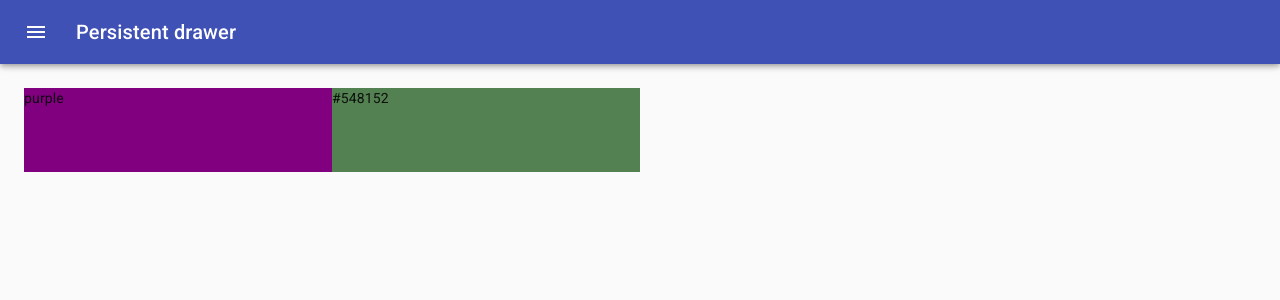
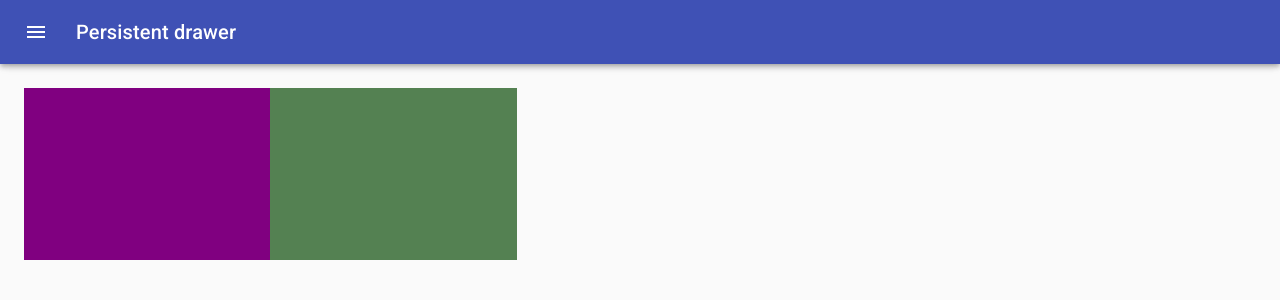
Before and after one commit to nadaralp/Color-Project, a React (Create React App) app: page /palette/new in a window 1280 px wide. Shown: the top 300 px of the page. Built offline with nearby package versions, Linux system fonts and the light colour scheme.

Commit message:
added draggable color box

```diff
--- /dev/null
+++ b/src/Components/DraggableColorBox.js
@@ -0,0 +1,28 @@
+import React from 'react';
+import { withStyles } from '@material-ui/styles';
+
+const styles = (theme => ({
+    root: {
+        background: props => props.backgroundColor,
+        height: '25%',
+        width: '20%',
+        display: 'inline-block',
+        cursor: 'pointer',
+        position: 'relative',
+        marginBottom: '-4.4px'
+    }
+}));
+
+const DraggableColorBox = (props) => {
+    const { classes } = props;
+    const { color } = props;
+    console.log(props);
+
+    return (
+        <div className={classes.root}>
+            {color}
+        </div>
+    )
+}
+
+export default withStyles(styles)(DraggableColorBox);
--- a/src/Components/Widgets/PaletteDrawer.js
+++ b/src/Components/Widgets/PaletteDrawer.js
@@ -13,6 +13,7 @@
 import ChevronRightIcon from '@material-ui/icons/ChevronRight';
 import { Button } from '@material-ui/core';
 import { ChromePicker } from 'react-color';
+import DraggableColorBox from '../DraggableColorBox';
 
 const drawerWidth = 350;
 
@@ -56,6 +57,7 @@
     },
     content: {
         flexGrow: 1,
+        height: ' calc( 100vh - 64px )',
         padding: theme.spacing(3),
         transition: theme.transitions.create('margin', {
             easing: theme.transitions.easing.sharp,
@@ -148,7 +150,7 @@
             >
                 <div className={classes.drawerHeader} />
                 {
-                    colors.map(color => <div style={{ background: color, height: '100%', width: '25%', display: 'inline-block' }}>{color}</div>)
+                    colors.map((color, index) => <DraggableColorBox key={index} backgroundColor={color} />)
                 }
 
             </main>
```
